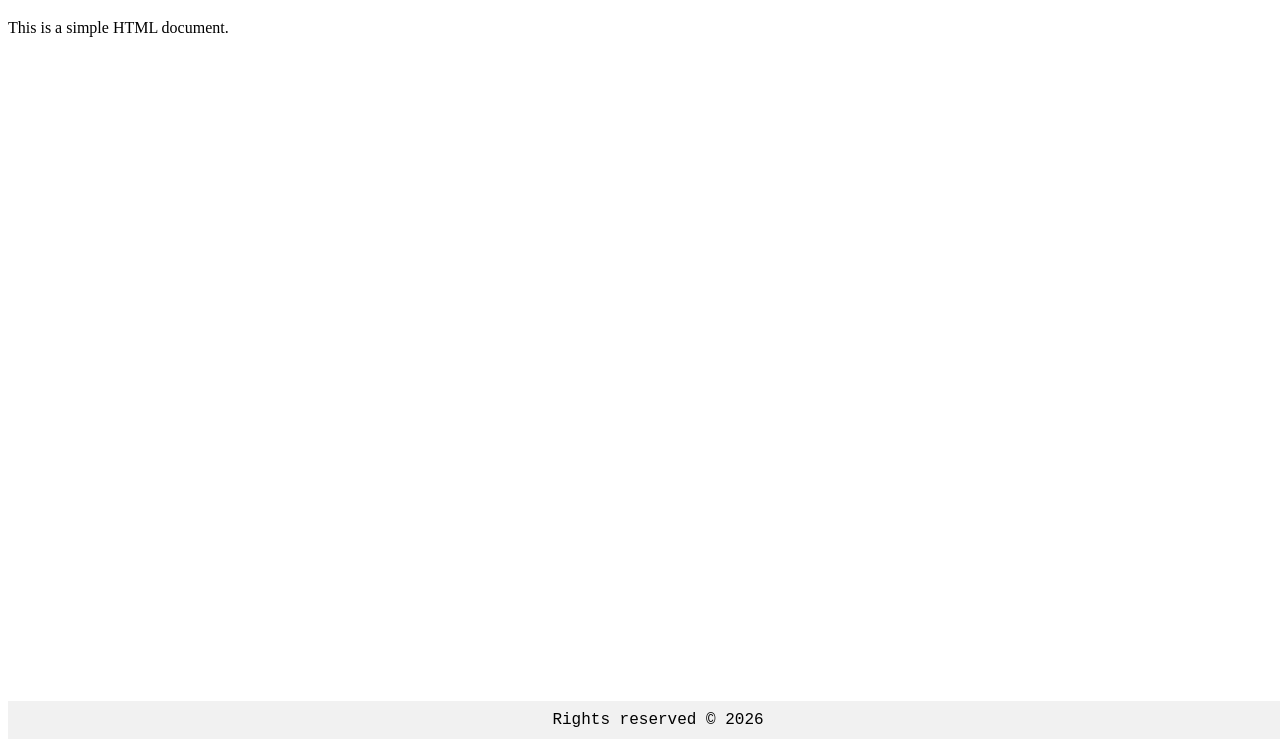
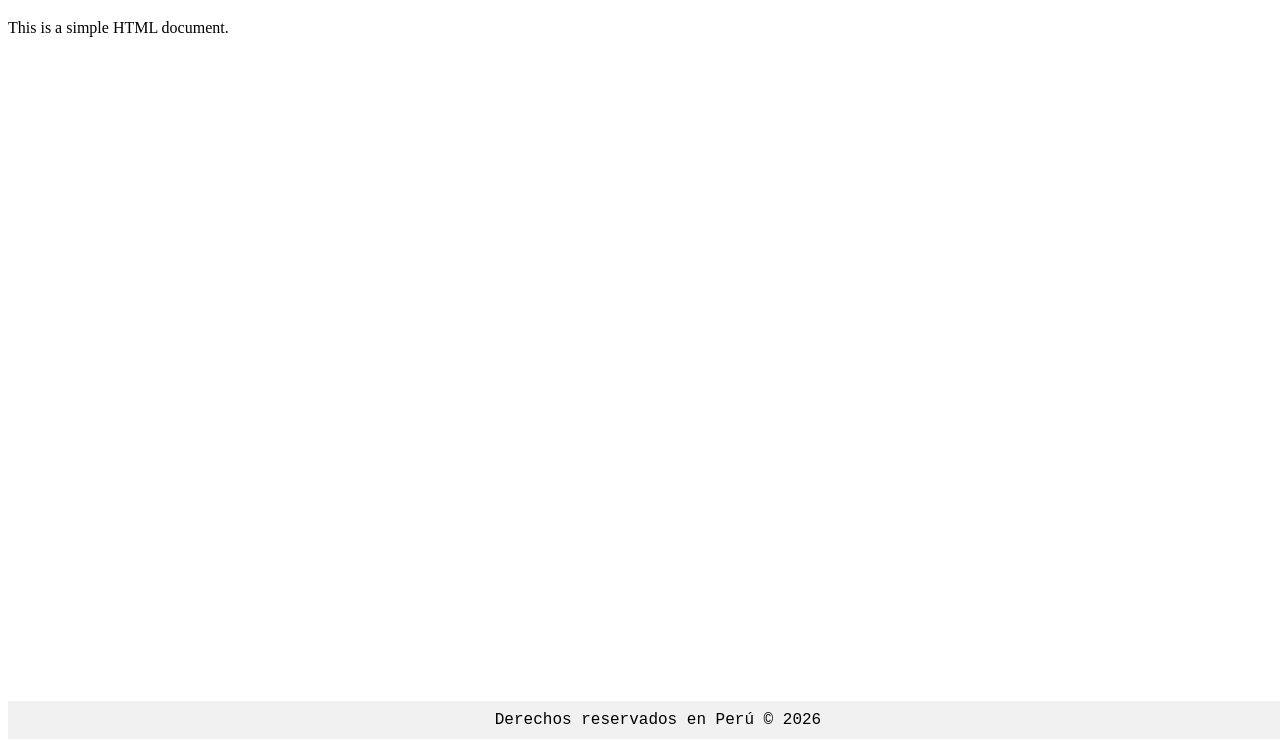
Before and after one commit to cursosdevfull/Javascript_Group06, a plain HTML site: page index.html in a window 1280 px wide. Shown: the part 61-800 px from the top of the page. Drawn offline with Linux system fonts and the light colour scheme.

Commit message:
fix(web-app): text right reserved fix

```diff
--- a/index.html
+++ b/index.html
@@ -13,7 +13,7 @@
     <p>This is a simple HTML document.</p>
 
     <footer>
-        Rights reserved © 2026
+        Derechos reservados en Perú © 2026
     </footer>
 
 </body>
```
